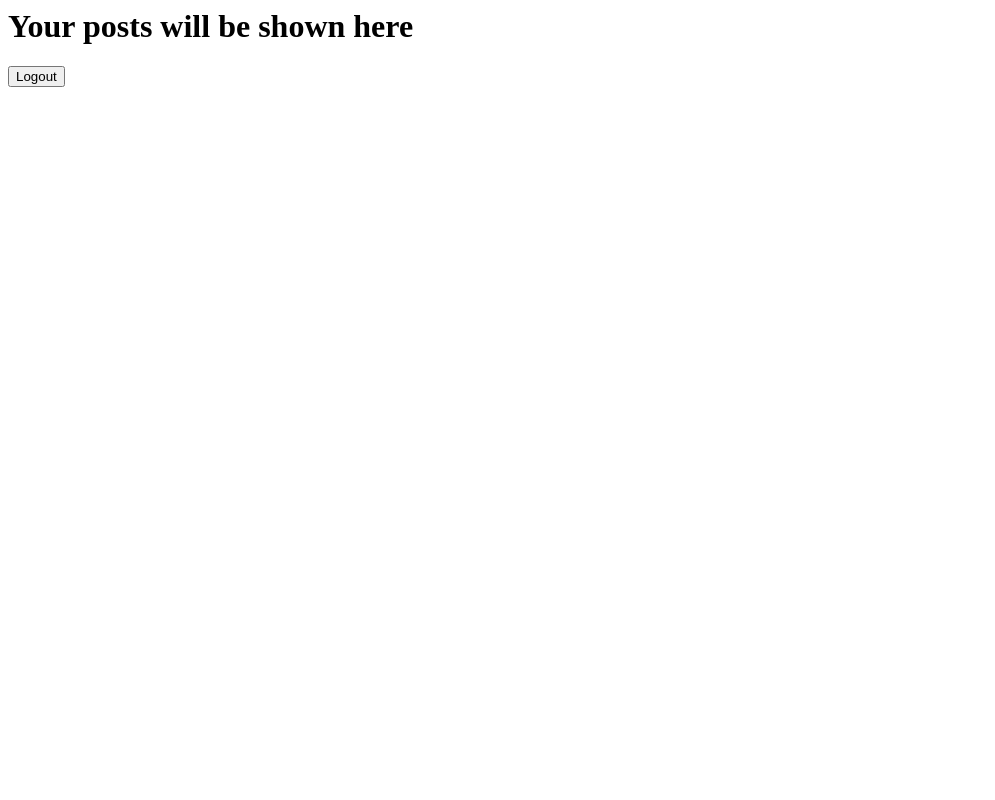
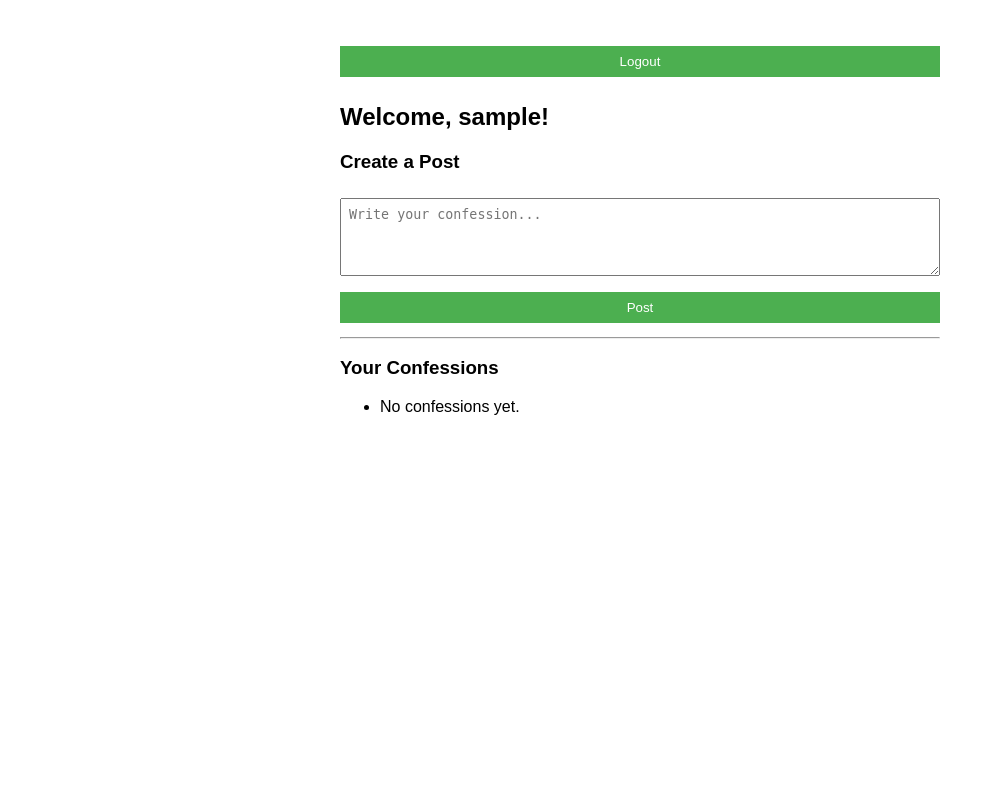
Before and after one commit to FakeandrewA/confessions, a Django app: page /confessions/ in a window 1280 px wide. Shown: the whole page, without its empty margins (0-995 px from the left). Run offline with Django 5.2, Linux system fonts and the light colour scheme; the visitor is signed in with stand-in values (Sample User, id 1).

Commit message:
Changes
 *Created new migration to include foreign key of users table and deleted old migrations

 *using the foreign relation implemented users home page logic

 *implemented feature to create a post and display the posts

```diff
--- a/confessions/models.py
+++ b/confessions/models.py
@@ -1,7 +1,9 @@
 from django.db import models
+from django.contrib.auth.models import User
 from django.utils import timezone
 # Create your models here.
 
 class UsersConfessions(models.Model):
     content = models.CharField(max_length=200)
     created_at = models.DateTimeField("time of the post created")
+    user = models.ForeignKey(User,on_delete=models.CASCADE,related_name="confessions")
--- a/confessions/views.py
+++ b/confessions/views.py
@@ -1,5 +1,6 @@
 import json
 
+from django.utils import timezone
 from django.shortcuts import render,redirect
 from django.http import HttpResponse
 from django.views.decorators.http import require_GET,require_POST,require_http_methods
@@ -14,6 +15,7 @@ from django.http import JsonResponse
 from .schema import UserRegister,UserLogin
 from pydantic import ValidationError
 
+from .models import UsersConfessions
 # Create your views here.
 
 @require_http_methods(["GET","POST"])
@@ -33,7 +35,6 @@ def register_user(request):
         return redirect("/confessions/login/")
     except ValidationError as e:
         return JsonResponse({"error":e.errors()},status=422)
-
 
 @require_http_methods(["GET","POST"])
 def login_user(request):
@@ -59,12 +60,17 @@ def logout_user(request):
 @require_GET
 @login_required(login_url="/confessions/login/")
 def get_confessions(request):
-    return render(request,"confessions/home.html")
+    user_posts = UsersConfessions.objects.filter(user=request.user).order_by("-created_at")
+    return render(request,"confessions/home.html",{"confessions":user_posts})
 
 @require_POST
 @login_required
 def post_confession(request):
-    return HttpResponse("created confession")
+    content = request.POST.get("content")
+    if not content:
+        return JsonResponse({"error":"Content is required"},status=422)
+    UsersConfessions.objects.create(content=content,user=request.user,created_at=timezone.now())
+    return redirect("/confessions/")
 
 @require_GET
 @login_required
--- a/templates/confessions/home.html
+++ b/templates/confessions/home.html
@@ -1,6 +1,56 @@
-<h1>Your posts will be shown here</h1>
+<!DOCTYPE html>
+<html lang="en">
+<head>
+    <meta charset="UTF-8" />
+    <title>Home</title>
+    <style>
+        body {
+            font-family: Arial, sans-serif;
+            max-width: 600px;
+            margin: 40px auto;
+        }
+        input, textarea, button {
+            width: 100%;
+            padding: 8px;
+            margin: 6px 0;
+            box-sizing: border-box;
+        }
+        button {
+            background-color: #4CAF50;
+            color: white;
+            border: none;
+        }
+        .logout {
+            text-align: right;
+        }
+    </style>
+</head>
+<body>
+    <div class="logout">
+        <form action="logout/" method="post" style="display:inline;">
+            {% csrf_token %}
+            <button type="submit">Logout</button>
+        </form>
+    </div>
 
-<form action="logout/" method="post" style="display:inline;">
-    {% csrf_token %}
-    <button type="submit">Logout</button>
-</form>
+    <h2>Welcome, {{ request.user.username }}!</h2>
+
+    <h3>Create a Post</h3>
+    <form method="post" action="/confessions/create/">
+        {% csrf_token %}
+        <textarea name="content" rows="4" placeholder="Write your confession..." required></textarea>
+        <button type="submit">Post</button>
+    </form>
+
+    <hr>
+
+    <h3>Your Confessions</h3>
+    <ul>
+        {% for confession in confessions %}
+            <li>{{ confession.content }} ({{ confession.created_at }})</li>
+        {% empty %}
+            <li>No confessions yet.</li>
+        {% endfor %}
+    </ul>
+</body>
+</html>
```
Also changed, not shown: confessions/migrations/0001_initial.py.
